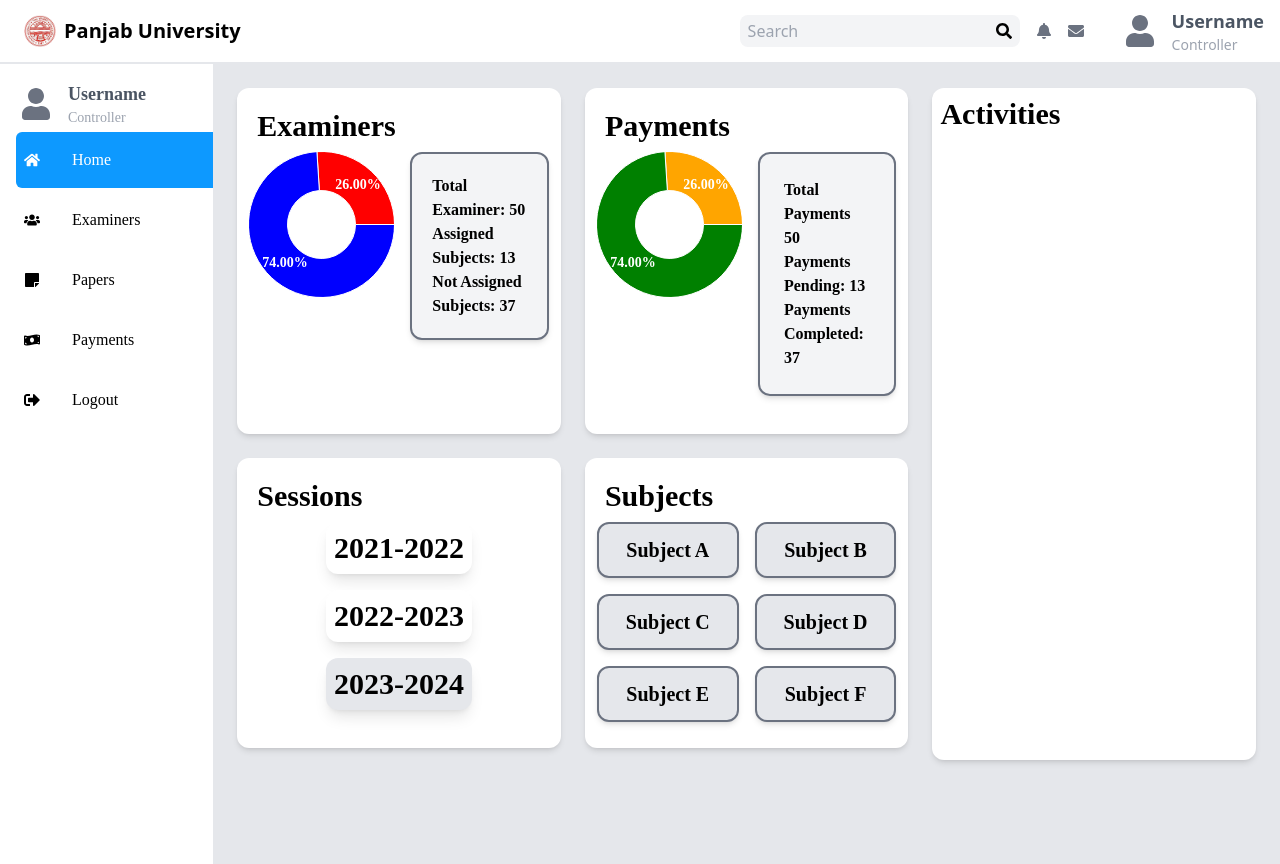
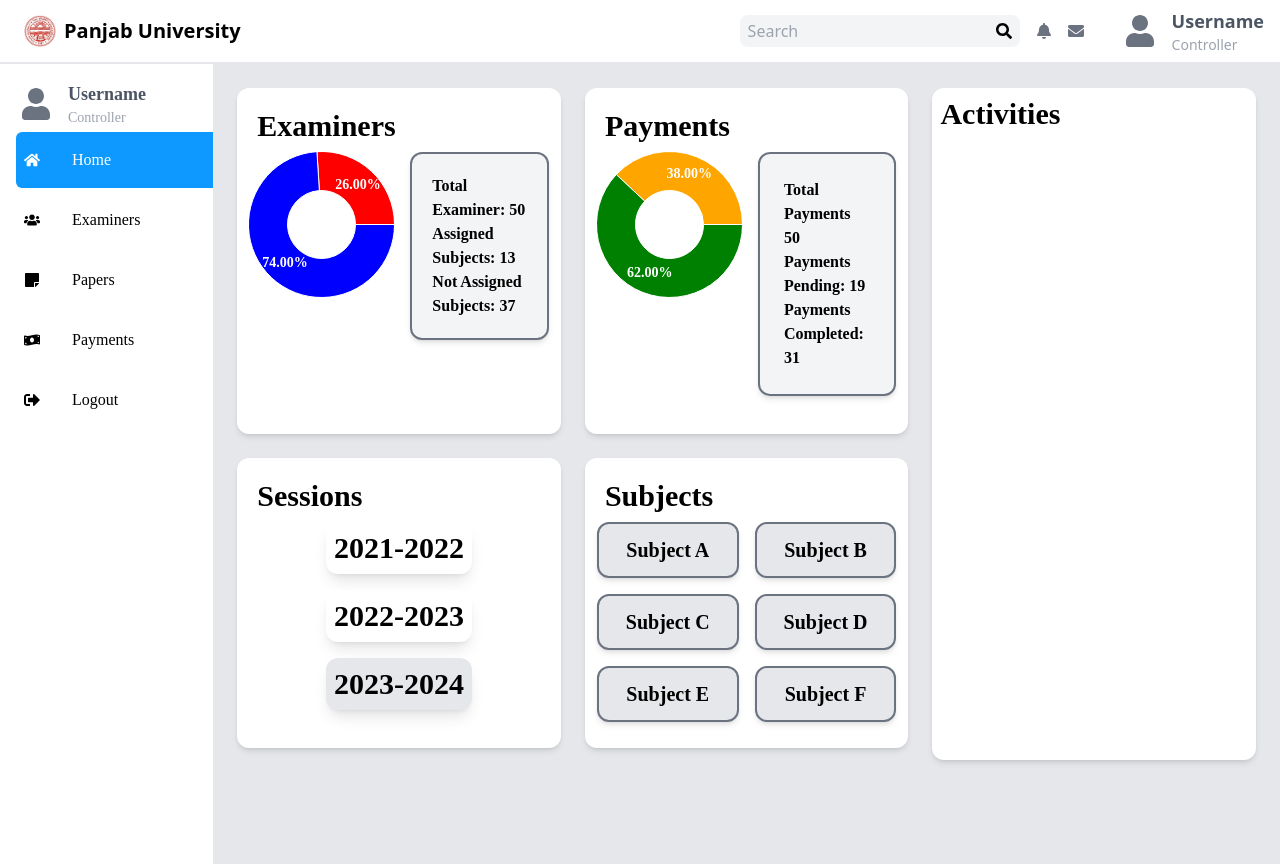
Before and after one commit to RiteshGangwar2022/PUexam, a React (Create React App) app in the folder UIETexam/client/: page /controller1/Home in a window 1280 px wide. Built offline with nearby package versions, Linux system fonts and the light colour scheme.

Commit message:
Update Home.js

```diff
--- a/UIETexam/client/src/components/controller1/options/Home.js
+++ b/UIETexam/client/src/components/controller1/options/Home.js
@@ -1,6 +1,7 @@
 import React from "react";
 import Controller1 from "../Controller1";
 import Piechart from "./Piechart";
+import { useState,useEffect } from "react";
 
 const Home = () => {
   const data = [
@@ -8,9 +9,19 @@ const Home = () => {
     { students: 37, fill: 'blue' },
   ];
   const data1 = [
-    {  students: 13, fill: 'orange' },
-    { students: 37, fill: 'green' },
+    {  students: 19, fill: 'orange' },
+    { students: 31, fill: 'green' },
   ];
+
+  const [currentYear, setCurrentYear] = useState('');
+
+  useEffect(() => {
+
+      const currentDate = new Date();
+      const year = currentDate.getFullYear();
+      setCurrentYear(year);
+
+  }, []);
 
   return (
     <Controller1>
@@ -45,11 +56,18 @@ const Home = () => {
         </div>
         <div className="bg-white shadow-md rounded-xl mb-51 h-[96%] p-3">
   <h1 className="text-3xl font-bold p-2">Sessions</h1>
-  <div className="flex flex-col items-center gap-4"> {/* Added the items-center class here */}
-    <div className="bg-white shadow-lg rounded-xl p-2 w-23 font-bold text-3xl">2021-2022</div>
-    <div className="bg-white shadow-lg rounded-xl p-2 w-23 font-bold text-3xl">2022-2023</div>
-    <div className="bg-gray-200 shadow-lg rounded-xl p-2 w-23 font-bold text-3xl">2023-2024</div>
-  </div>
+  <div className="flex flex-col items-center gap-4">
+
+            <div className="bg-white shadow-lg rounded-xl p-2 w-23 font-bold text-3xl">
+            {currentYear-2}-{currentYear-1}
+            </div>
+            <div className="bg-white shadow-lg rounded-xl p-2 w-23 font-bold text-3xl">
+            {currentYear-1}-{currentYear}
+            </div>
+            <div className="bg-gray-200 shadow-lg rounded-xl p-2 w-23 font-bold text-3xl">
+              {currentYear}-{currentYear+1}
+            </div>
+          </div>
 </div>
 
         <div className="bg-white shadow-md rounded-xl mb-51 h-[96%] p-3">
```
